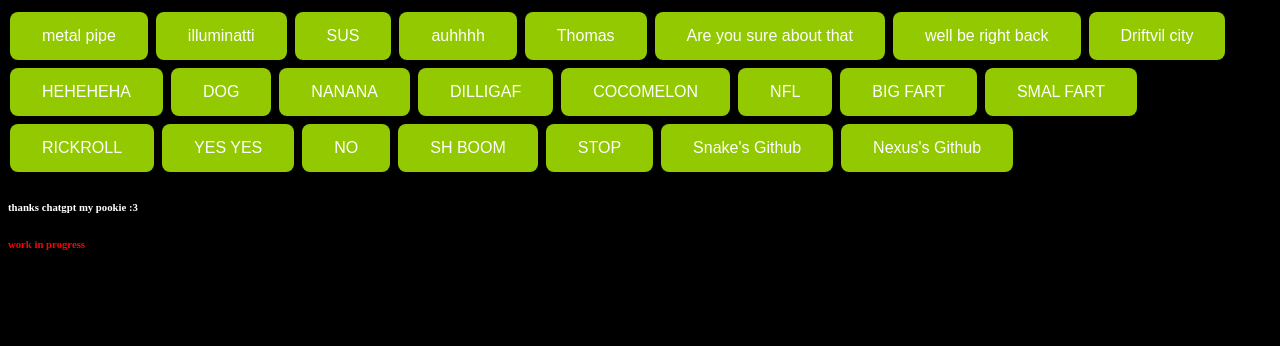
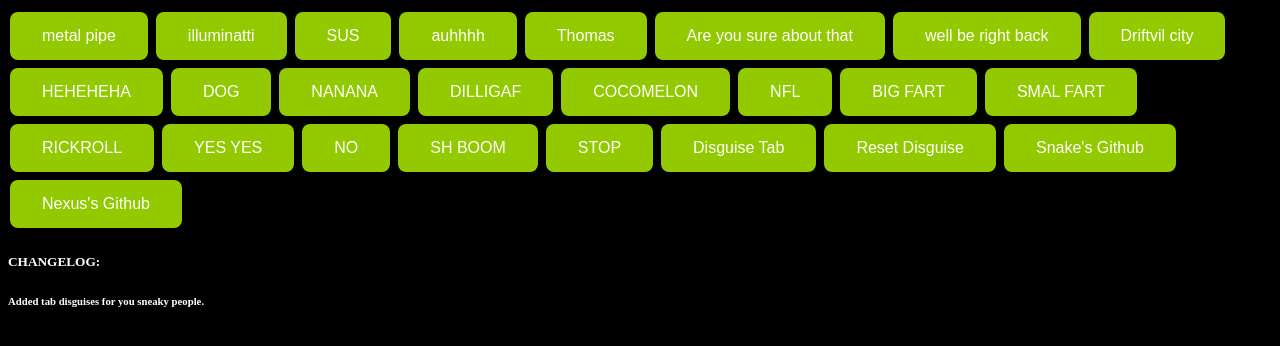
Before and after one commit to Snakecodr11/Meme-player-html, a plain HTML site: page Meme player html/SOUNDBOARD.html in a window 1280 px wide. Drawn offline with Linux system fonts and the light colour scheme.

Commit message:
added tab disguise >:)

```diff
--- a/Meme player html/SOUNDBOARD.html
+++ b/Meme player html/SOUNDBOARD.html
@@ -57,6 +57,8 @@
   <button class="gradient-button" onclick="playSound('https://github.com/Snakecodr11/Meme-player-html/raw/main/Meme%20player%20html/NO.mp3')">NO</button>
   <button class="gradient-button" onclick="playSound('https://github.com/Snakecodr11/Meme-player-html/raw/main/Meme%20player%20html/Shboom.mp3')">SH BOOM</button>
   <button class="gradient-button" onclick="stopSound()">STOP</button>
+   <button class="gradient-button" onclick="disguiseTab()">Disguise Tab</button>
+  <button class="gradient-button" onclick="resetDisguise()">Reset Disguise</button>
   <button class="gradient-button" onclick="window.open("https://github.com/Snakecodr11")">Snake's Github</button>
   <button class="gradient-button" onclick="window.open("https://github.com/nexusrealityz")">Nexus's Github</button>
   <script>
@@ -70,8 +72,14 @@
         sounds[i].pause();
       }
     }
+    function disguiseTab() {
+      document.title = "New Tab";
+    }
+    function resetDisguise() {
+      document.title = "totally not a meme soundboard";
+    }
   </script>
 </body>
 </html>
-<h6 style="color: white;">thanks chatgpt my pookie :3</h6>
-<h6 style="color: red;">work in progress</h6>
+<h5 style="color: white;">CHANGELOG:</h5>
+<h6 style="color: white;">Added tab disguises for you sneaky people.</h6>
```
